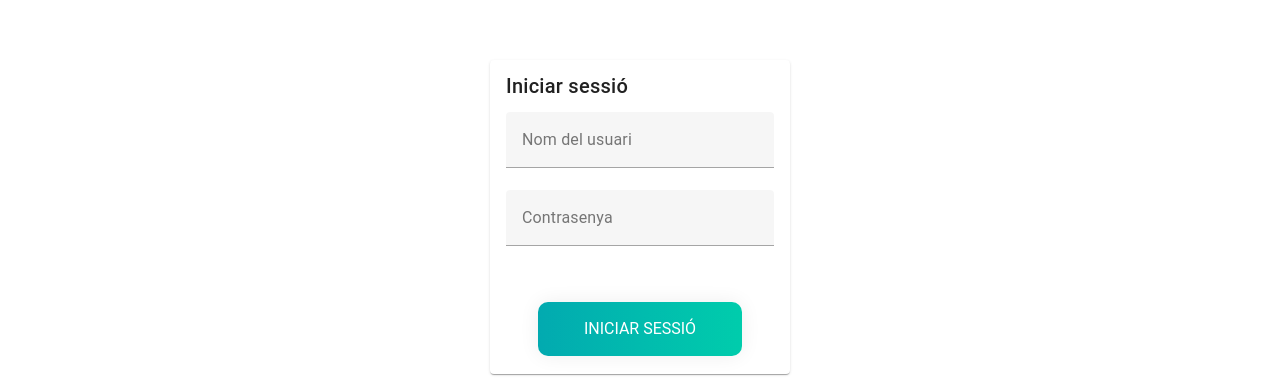
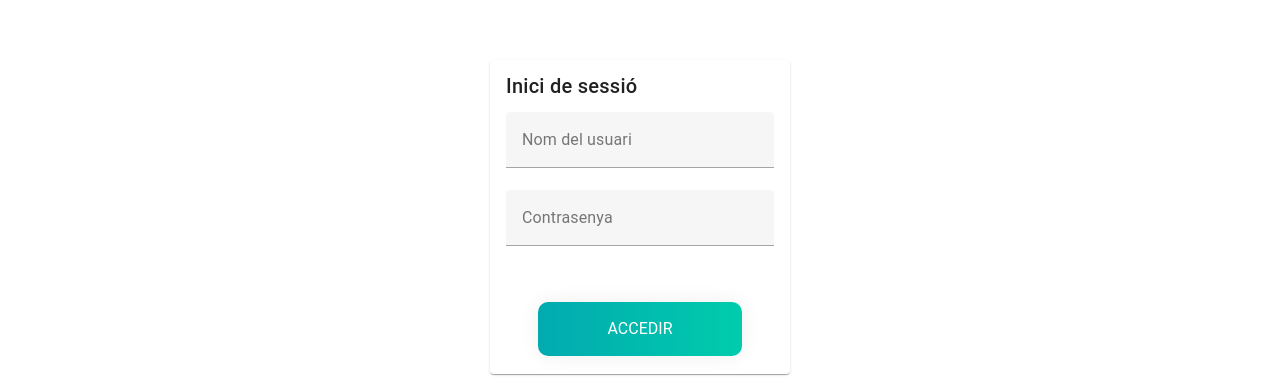
Before and after one commit to sernalab/AINAHACK, a Vue app: page / in a window 1280 px wide. Shown: the part 215-603 px from the top of the page. Built offline with nearby package versions, Linux system fonts and the light colour scheme.

Commit message:
buiold and changed message to response in return

```diff
--- a/src/api.js
+++ b/src/api.js
@@ -14,7 +14,7 @@ export const getSalamandraResponse = async (prompt) => {
       message: prompt,
     });
     console.log("Response received", response.data);
-    return response.data.message;
+    return response.data.response;
   } catch (error) {
     console.lerr("Error comunicación");
     if (error.response) {
--- a/src/views/LoginView.vue
+++ b/src/views/LoginView.vue
@@ -2,7 +2,7 @@
   <v-container class="d-flex align-center justify-center">
     <v-card
       :loading="loading"
-      title="Iniciar sessió"
+      title="Inici de sessió"
       class="login-block"
       outlined
     >
@@ -18,7 +18,7 @@
       </v-card-text>
       <v-card-actions class="justify-center">
         <button class="btn-grad" @click="login" :loading="loading">
-          <span v-if="!loading">Iniciar Sessió</span>
+          <span v-if="!loading">Accedir</span>
           <span v-else>Redirigint...</span>
         </button>
       </v-card-actions>
--- a/src/views/WelcomeView.vue
+++ b/src/views/WelcomeView.vue
@@ -57,8 +57,7 @@ img {
 .wrapper-options {
   margin-top: 220px;
   display: flex;
-  justify-content: space-between;
-  align-content: center;
+  align-items: center;
   gap: 30px;
 }
 
```
Also changed, not shown: 3 other files (tests, documents, lock files or other folders).
